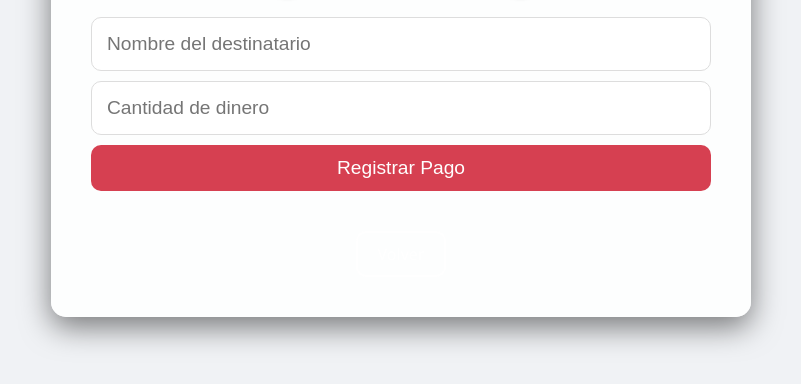
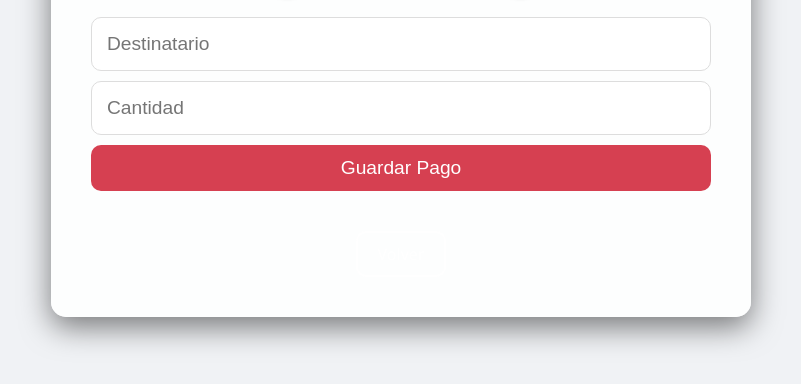
Before and after one commit to lobo85858888/VCF, a plain HTML site: page pagos.html in a window 1280 px wide. Shown: the part 296-680 px from the top of the page, without its empty margins (239-1040 px from the left). Drawn offline with Linux system fonts and the light colour scheme.

Commit message:
Update pagos.html

```diff
--- a/pagos.html
+++ b/pagos.html
@@ -5,14 +5,16 @@
     <meta name="viewport" content="width=device-width, initial-scale=1.0">
     <title>VCF - Registrar Pagos</title>
     <link rel="stylesheet" href="style.css">
+    <script src="https://www.gstatic.com/firebasejs/9.6.1/firebase-app.js"></script>
+    <script src="https://www.gstatic.com/firebasejs/9.6.1/firebase-database.js"></script>
 </head>
 <body>
     <div class="container">
         <h1>Registrar Pagos</h1>
         <div class="transaction-input">
-            <input type="text" id="recipient" placeholder="Nombre del destinatario">
-            <input type="number" id="amount" placeholder="Cantidad de dinero">
-            <button id="savePaymentButton">Registrar Pago</button>
+            <input type="text" id="recipient" placeholder="Destinatario">
+            <input type="number" id="amount" placeholder="Cantidad">
+            <button id="savePaymentButton">Guardar Pago</button>
         </div>
         <a href="index.html" class="back-link">Volver</a>
     </div>
```
